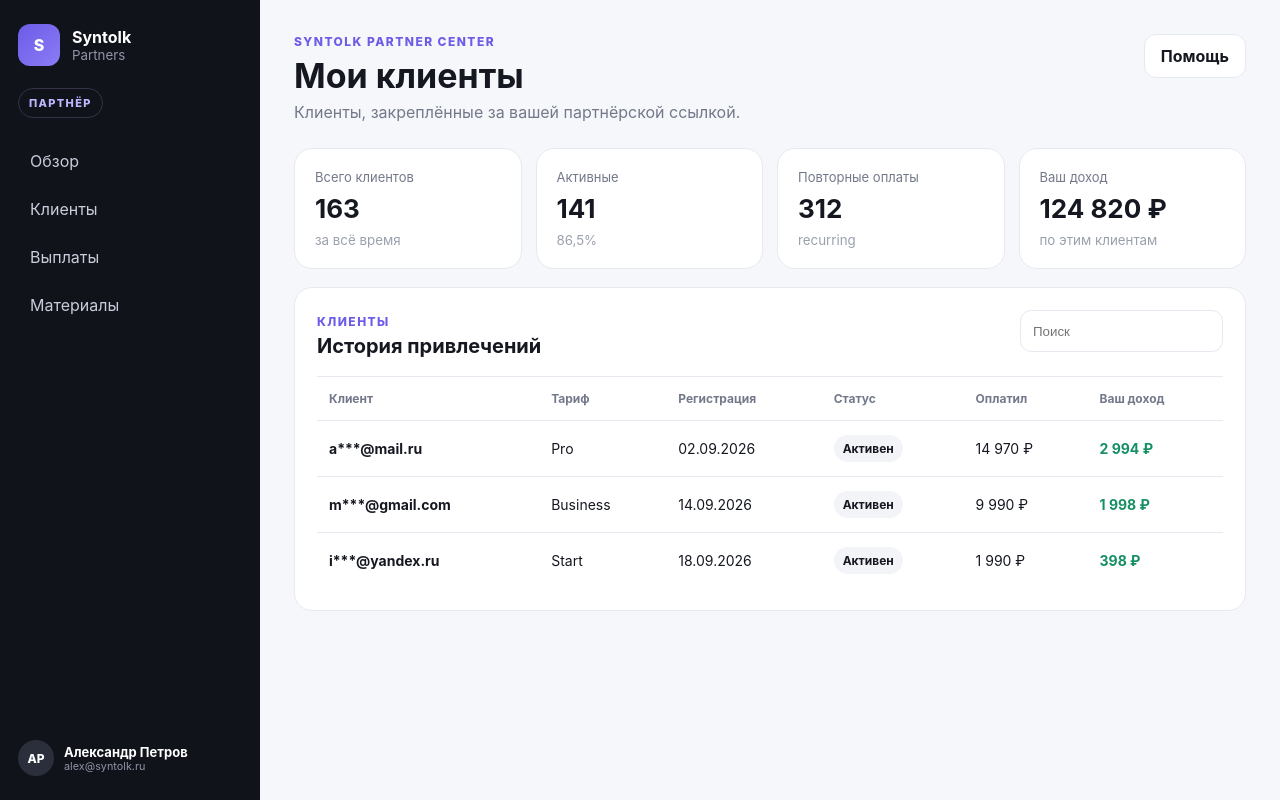
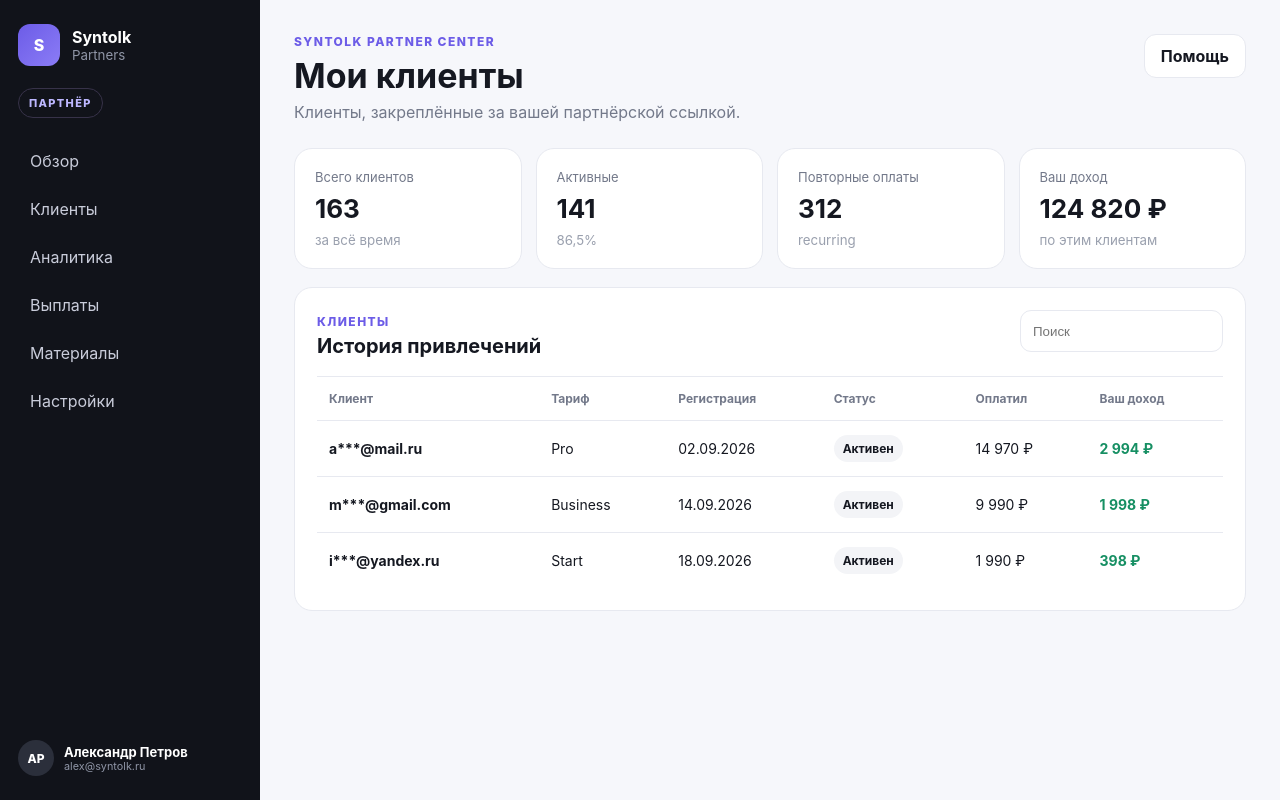
Before and after one commit to syntolkru-prog/Syntolk-partners-panel, a Next.js app: page /partner/referrals in a window 1280 px wide. Built offline with nearby package versions, Linux system fonts and the light colour scheme.

Commit message:
refactor: use complete CRM navigation

```diff
--- a/app/partner/referrals/page.tsx
+++ b/app/partner/referrals/page.tsx
@@ -1,11 +1,5 @@
 import { Shell, Money } from "@/components/shell";
-
-const nav = [
-  { href: "/partner", label: "Обзор" },
-  { href: "/partner/referrals", label: "Клиенты" },
-  { href: "/partner/payouts", label: "Выплаты" },
-  { href: "/partner/resources", label: "Материалы" },
-];
+import { partnerNav } from "@/lib/navigation";
 
 const clients = [
   { name: "a***@mail.ru", plan: "Pro", registered: "02.09.2026", status: "Активен", revenue: 14970, earned: 2994 },
@@ -15,7 +9,7 @@ const clients = [
 
 export default function PartnerReferralsPage() {
   return (
-    <Shell title="Мои клиенты" subtitle="Клиенты, закреплённые за вашей партнёрской ссылкой." nav={nav} role="ПАРТНЁР">
+    <Shell title="Мои клиенты" subtitle="Клиенты, закреплённые за вашей партнёрской ссылкой." nav={partnerNav} role="ПАРТНЁР">
       <section className="stat-grid">
         <article><span>Всего клиентов</span><strong>163</strong><small>за всё время</small></article>
         <article><span>Активные</span><strong>141</strong><small>86,5%</small></article>
```
